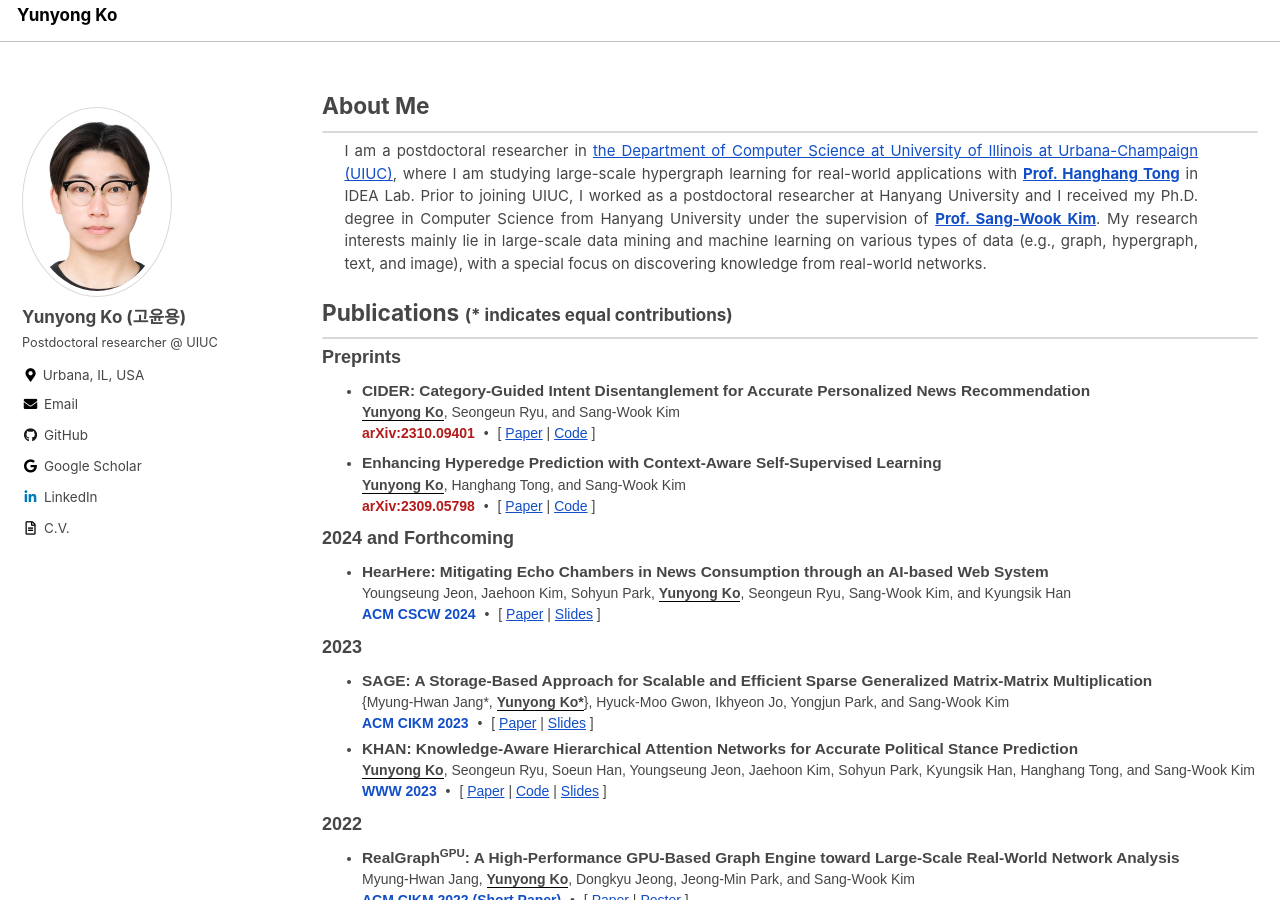
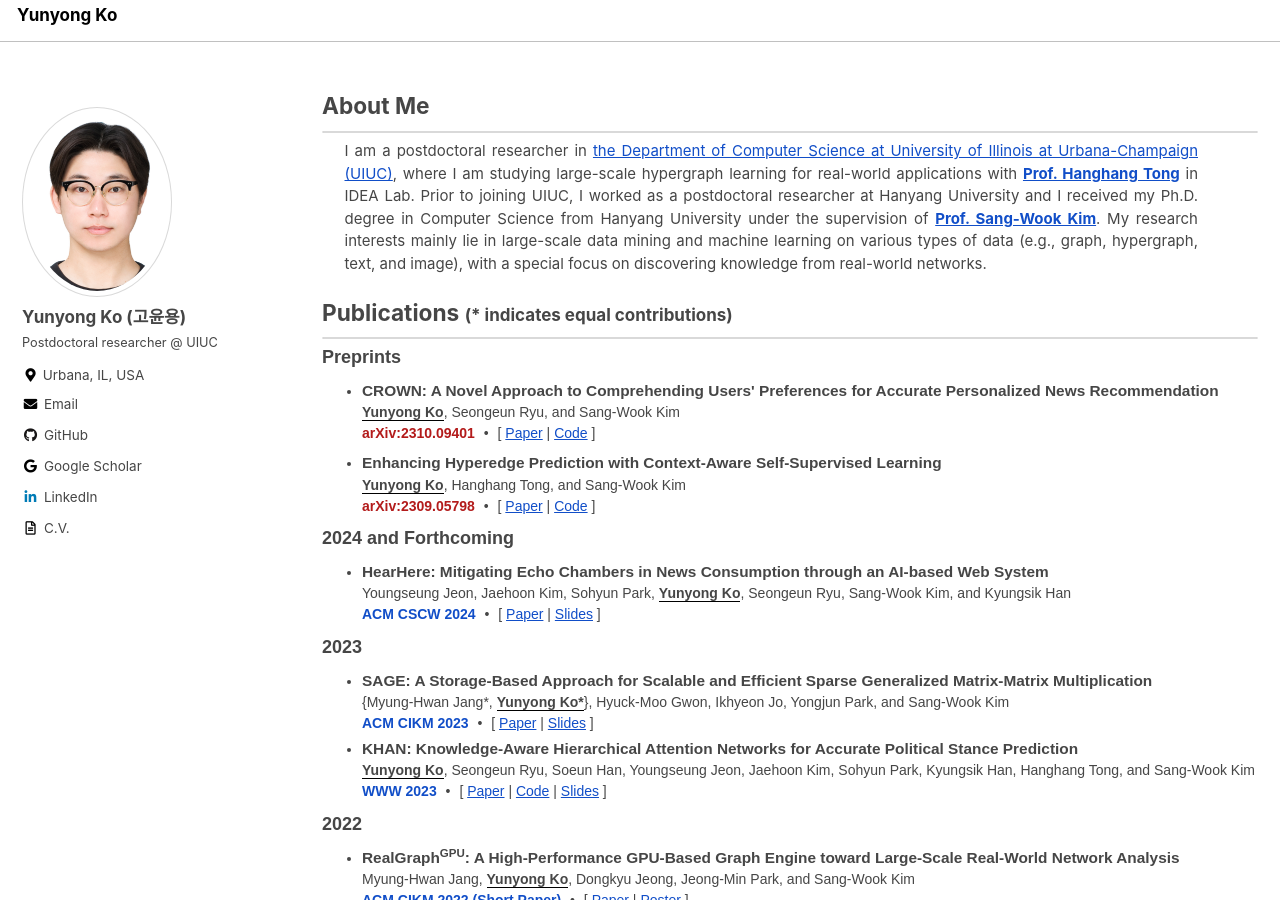
Before and after one commit to yy-ko/yy-ko.github.io, a Jekyll site: the page built from index.html, in a window 1280 px wide and 900 px high. Built offline with Jekyll 4.4.1, drawn with Linux system fonts in a browser that asks for light colours; cached includes are drawn as plain includes; the list of posts is cut into pages by our own code.

Commit message:
cider to crown

```diff
--- a/index.html
+++ b/index.html
@@ -52,7 +52,7 @@ author_profile: true
 <hr class="sep">
 	<span class="year"><strong>Preprints</strong></span>
     <ul class="my_list">
-		<li> <strong class='title'>CIDER: Category-Guided Intent Disentanglement for Accurate Personalized News Recommendation</strong> <br>
+		<li> <strong class='title'>CROWN: A Novel Approach to Comprehending Users' Preferences for Accurate Personalized News Recommendation</strong> <br>
 			<strong><u>Yunyong Ko</u></strong>, Seongeun Ryu, and Sang-Wook Kim <br>
 			<span class="venue arxiv"><strong>arXiv:2310.09401</strong></span>
 			<span class="dot-sep">&#8226;</span>
```
